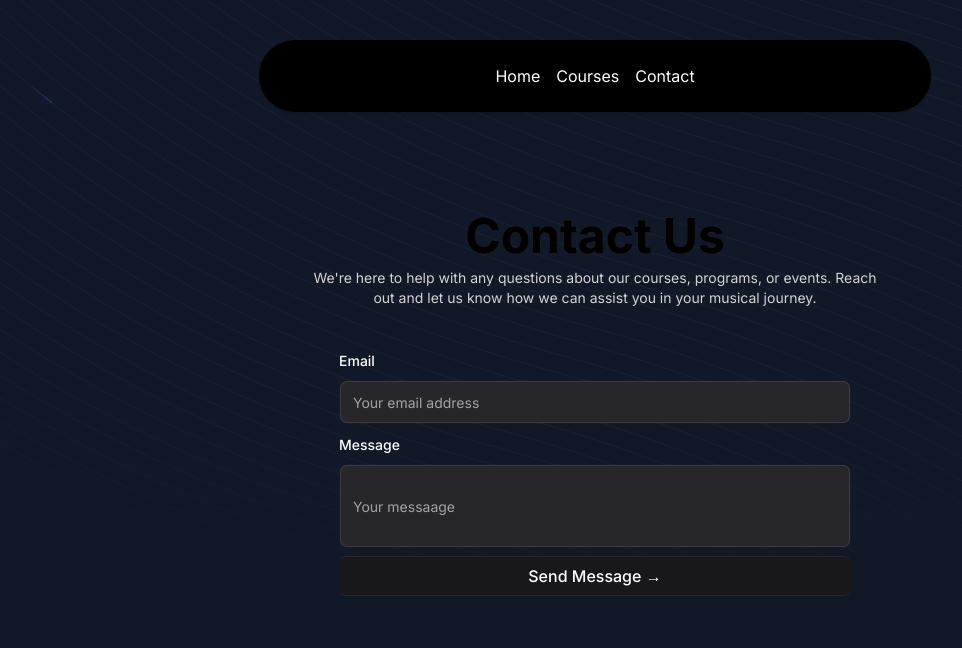
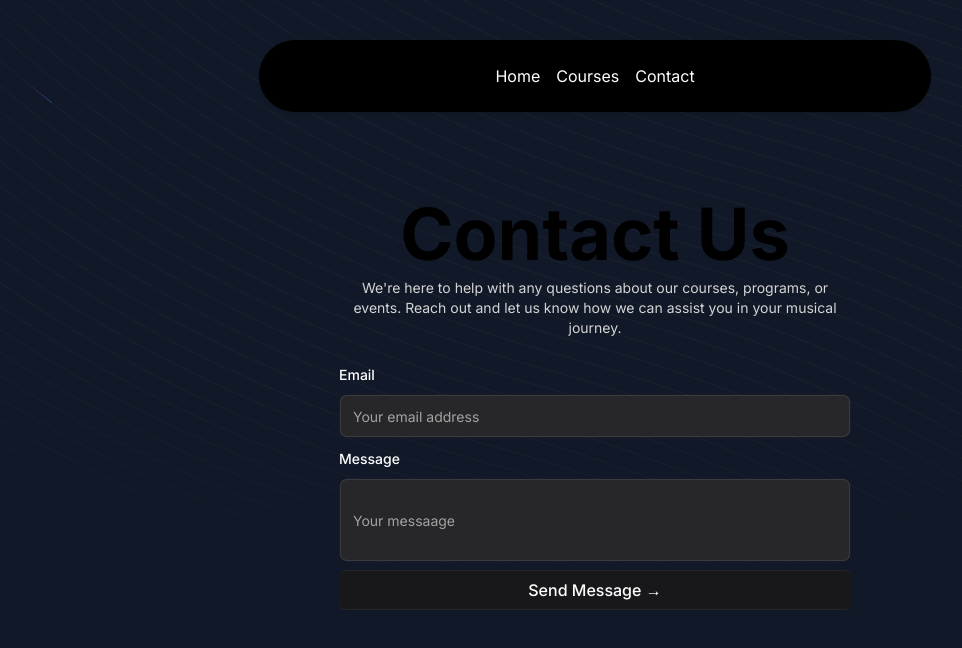
Before and after one commit to Hruthik-28/music-next.js, a Next.js app: page /contact in a window 1280 px wide. Shown: the top 648 px of the page, without its empty margins (45-1007 px from the left). Built offline with nearby package versions, Linux system fonts and the light colour scheme.

Commit message:
add title

```diff
--- a/src/app/contact/page.tsx
+++ b/src/app/contact/page.tsx
@@ -18,20 +18,20 @@ function Page() {
     const handleSubmit = () => {};
     return (
         <>
-            <div className="w-full relative  min-h-screen flex flex-col justify-center items-center dark:bg-gray-900">
+            <div className="w-full relative  min-h-screen flex flex-col justify-center items-center dark:bg-gray-900 sm:p-0 p-4">
                 <BackgroundBeams className="z-0 absolute w-full h-full top-0 left-0 bg-opacity-5 bg-teal text-gray-500" />
                 <div className="w-full text-center p-2 z-10">
-                    <h2 className="font-bold sm:text-5xl text-2xl">
+                    <h2 className="font-bold text-lg md:text-7xl">
                         Contact Us
                     </h2>
-                    <p className="text-neutral-600 sm:text-sm text-xs inline-flex w-full max-w-xl flex-wrap mt-2 dark:text-neutral-300">
+                    <p className="text-neutral-600 sm:text-sm text-xs inline-flex w-full max-w-lg flex-wrap mt-2 dark:text-neutral-300">
                         We&apos;re here to help with any questions about our
                         courses, programs, or events. Reach out and let us know
                         how we can assist you in your musical journey.
                     </p>
                 </div>
                 <form
-                    className="w-full sm:max-w-lg mt-8 sm:p-0 p-2 z-10"
+                    className="w-full sm:max-w-lg mt-4 z-10"
                     onSubmit={handleSubmit}
                 >
                     <div className="flex flex-col space-y-2">
--- a/src/app/layout.tsx
+++ b/src/app/layout.tsx
@@ -16,7 +16,13 @@ export default function RootLayout({
     children: React.ReactNode;
 }>) {
     return (
-    <html lang="en" className="dark">
+        <html
+            lang="en"
+            className="dark"
+        >
+            <head>
+                <title>Next Music</title>
+            </head>
             <body className={inter.className}>
                 <div className="relative w-full flex justify-center items-center">
                     <Navbar />
```
Lines whose indentation alone changed are shown as unchanged.
